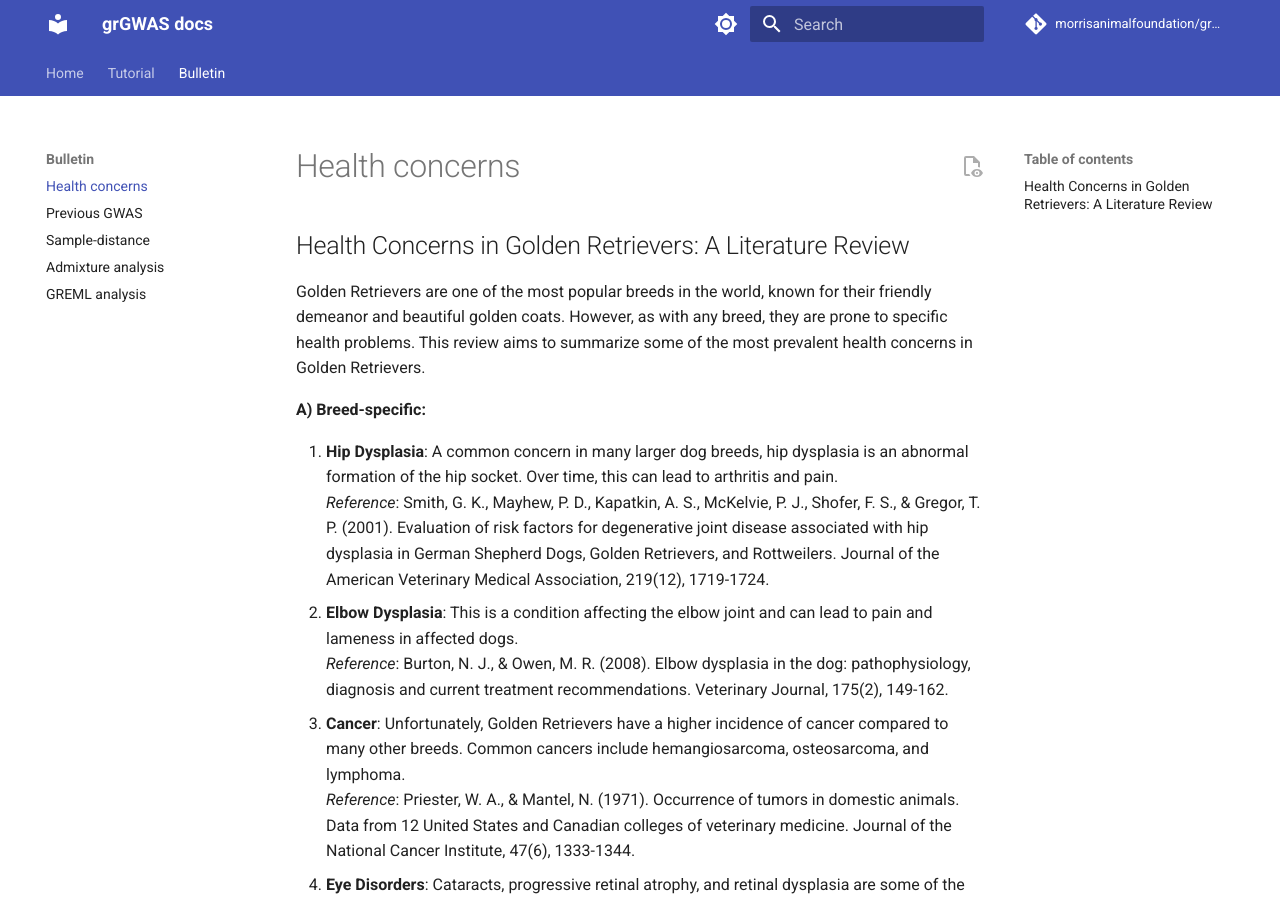
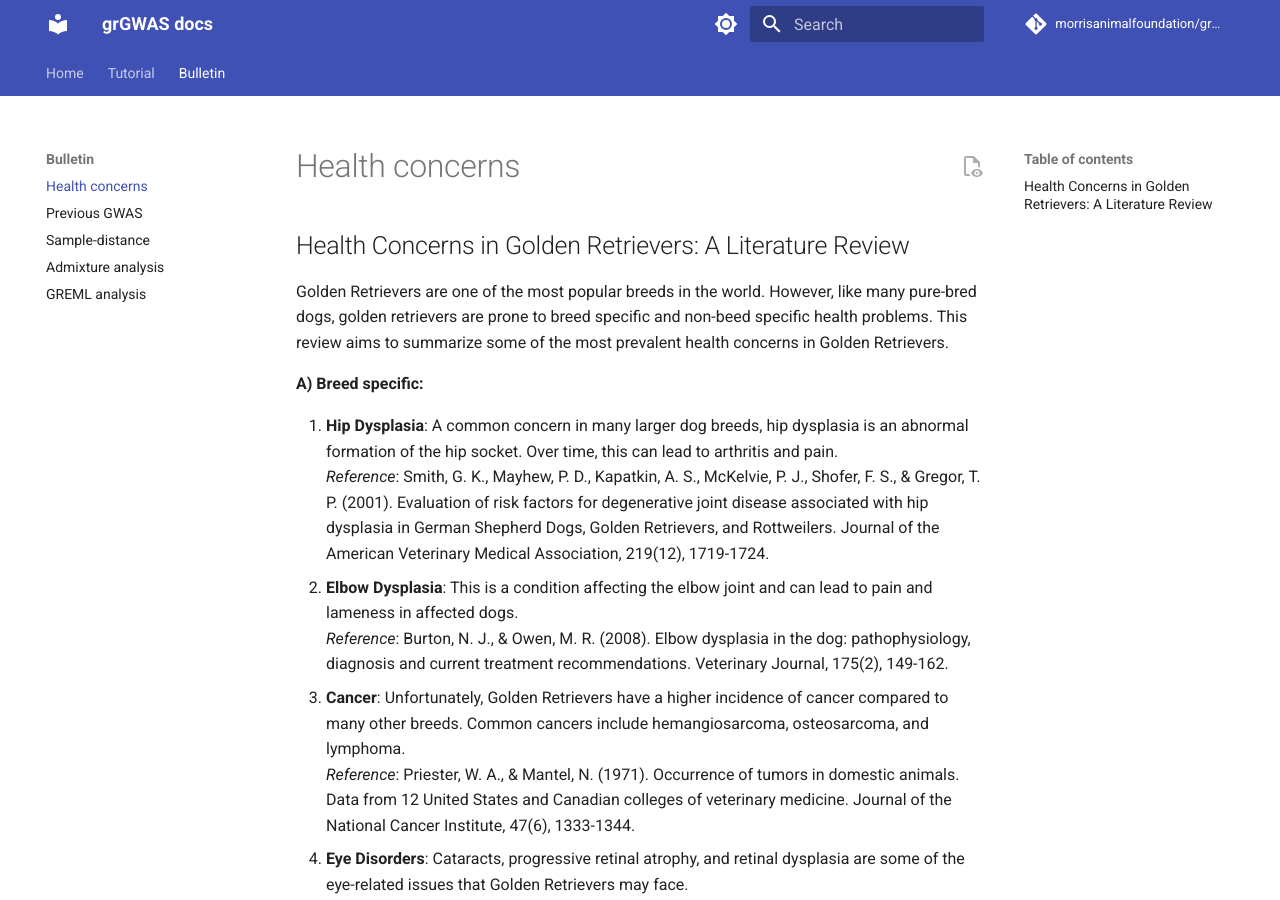
Before and after one commit to morrisanimalfoundation/grGWAS, an MkDocs documentation site: the page built from docs/ext_docs/health_concerns.md, in a window 1280 px wide and 900 px high. Built offline with MkDocs 1.6.1 and Material for MkDocs 9.7.7, drawn with Linux system fonts in a browser that asks for light colours; comment, search, counter and statistics services are not loaded; some of the changed text lies outside the part shown.

Commit message:
Update health_concerns.md
MarComm edits

```diff
--- a/docs/ext_docs/health_concerns.md
+++ b/docs/ext_docs/health_concerns.md
@@ -1,8 +1,8 @@
 ## Health Concerns in Golden Retrievers: A Literature Review
 
-Golden Retrievers are one of the most popular breeds in the world, known for their friendly demeanor and beautiful golden coats. However, as with any breed, they are prone to specific health problems. This review aims to summarize some of the most prevalent health concerns in Golden Retrievers.
+Golden Retrievers are one of the most popular breeds in the world. However, like many pure-bred dogs, golden retrievers are prone to breed specific and non-beed specific health problems. This review aims to summarize some of the most prevalent health concerns in Golden Retrievers.
 
-**A) Breed-specific:**
+**A) Breed specific:**
 
 1. **Hip Dysplasia**:
    A common concern in many larger dog breeds, hip dysplasia is an abnormal formation of the hip socket. Over time, this can lead to arthritis and pain. <br>
@@ -48,7 +48,7 @@ Golden Retrievers are one of the most popular breeds in the world, known for the
    *Reference*: Scott, D. W., Miller Jr, W. H., & Griffin, C. E. (2001). Muller & Kirk's small animal dermatology. Elsevier Health Sciences. <br>
 
 
-**B) Not breed-specific**
+**B) Non-breed specific**
 
 1. **Heartworms**: Golden Retrievers, like all dogs, are susceptible to heartworm disease. Heartworm disease is a serious disease that results in severe lung disease, heart failure, other organ damage, and death in pets, mainly dogs, cats, and ferrets. It is caused by a parasitic worm called Dirofilaria immitis. The worms are spread through the bite of a mosquito. <br>
 *Reference*: Atkins, C. E. (2003). Comparison of results of three commercial heartworm antigen test kits in dogs with low heartworm burdens. Journal of the American Veterinary Medical Association, 222(9), 1221-1223. <br>
```
